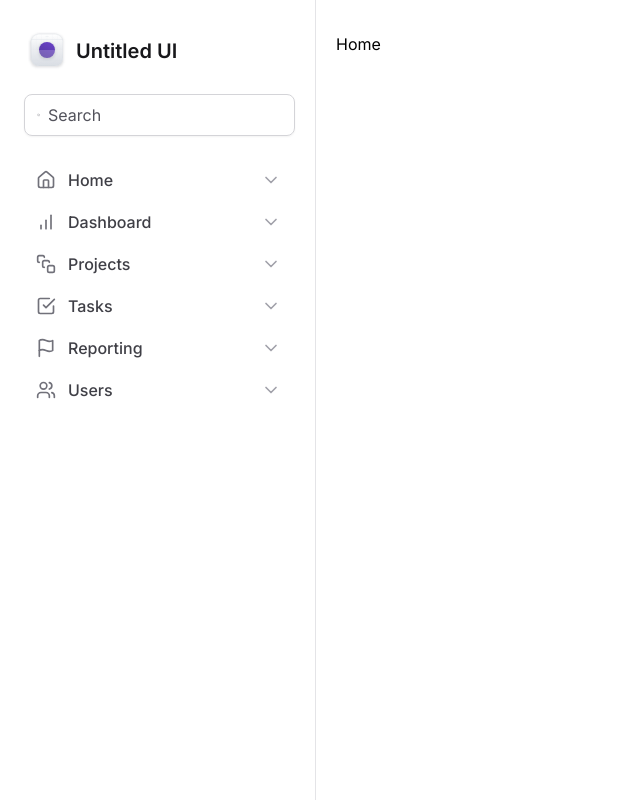
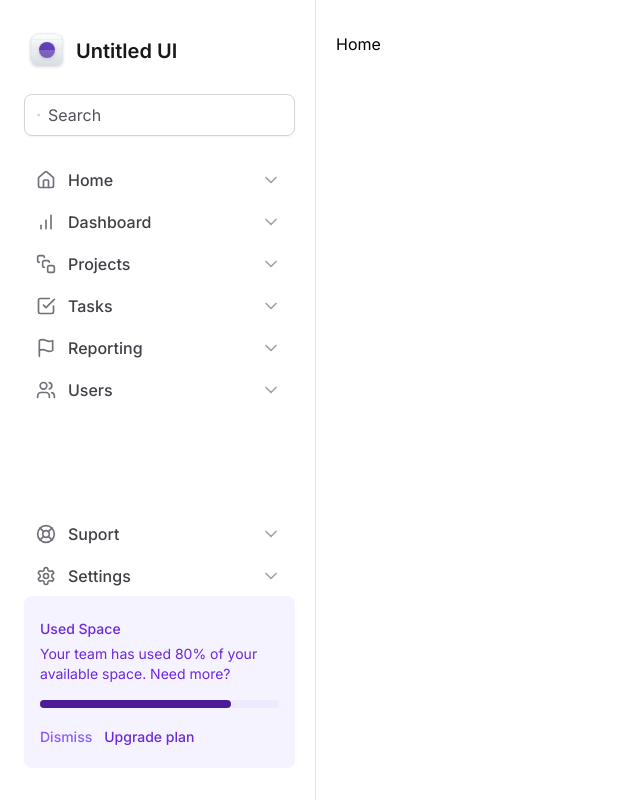
Before and after one commit to pedrosouza423/tailwind-next, a Next.js app: page / in a window 1280 px wide. Shown: the whole page, without its empty margins (0-640 px from the left). Built offline with nearby package versions, Linux system fonts and the light colour scheme.

Commit message:
Added a UsedSpaceWidget component in the sidebar

```diff
--- a/src/app/components/Sidebar/MainNavigation/index.tsx
+++ /dev/null
@@ -1,22 +0,0 @@
-import {
-  BarChart,
-  CheckSquare,
-  Flag,
-  Home,
-  SquareStack,
-  Users,
-} from 'lucide-react'
-import { NavItem } from './NavItem'
-
-export const MainNavigation = () => {
-  return (
-    <nav className="space-y-0.5">
-      <NavItem title="Home" icon={Home} />
-      <NavItem title="Dashboard" icon={BarChart} />
-      <NavItem title="Projects" icon={SquareStack} />
-      <NavItem title="Tasks" icon={CheckSquare} />
-      <NavItem title="Reporting" icon={Flag} />
-      <NavItem title="Users" icon={Users} />
-    </nav>
-  )
-}
--- /dev/null
+++ b/src/app/components/Sidebar/UsedSpaceWidget.tsx
@@ -0,0 +1,33 @@
+export const UsedSpaceWidget = () => {
+  return (
+    <div className="flex flex-col gap-4 rounded-lg bg-violet-50 px-4 py-5">
+      <div className="space-y-1">
+        <span className="text-sm/5 font-medium text-violet-700">
+          Used Space
+        </span>
+        <p className="text-sm/5 text-violet-700">
+          Your team has used 80% of your available space. Need more?
+        </p>
+      </div>
+
+      <div className="h-2 rounded-full bg-violet-100">
+        <div className="h-2 w-4/5 rounded-full bg-violet-900"></div>
+      </div>
+
+      <div className="space-x-3">
+        <button
+          type="submit"
+          className="text-sm font-medium  text-violet-500 hover:text-violet-700"
+        >
+          Dismiss
+        </button>
+        <button
+          type="submit"
+          className="text-sm font-medium text-violet-700 hover:text-violet-900"
+        >
+          Upgrade plan
+        </button>
+      </div>
+    </div>
+  )
+}
--- a/src/app/components/Sidebar/index.tsx
+++ b/src/app/components/Sidebar/index.tsx
@@ -1,11 +1,22 @@
 import React from 'react'
 import { Logo } from './logo'
-import { Search } from 'lucide-react'
-import { MainNavigation } from './MainNavigation'
+import {
+  BarChart,
+  CheckSquare,
+  Flag,
+  Home,
+  LifeBuoy,
+  Search,
+  Settings,
+  SquareStack,
+  Users,
+} from 'lucide-react'
+import { NavItem } from './NavItem'
+import { UsedSpaceWidget } from './UsedSpaceWidget'
 
 export const Sidebar = () => {
   return (
-    <aside className="mx-1 space-y-6 border-r border-zinc-200 px-5 py-8">
+    <aside className="mx-1 flex flex-col gap-6 border-r border-zinc-200 px-5 py-8">
       <Logo />
       <div className="flex w-full items-center gap-2 rounded-lg border border-zinc-300 px-3 py-2 shadow-sm">
         <Search className="h-5 w-5 text-zinc-500" />
@@ -15,7 +26,22 @@
         />
       </div>
 
-      <MainNavigation />
+      <nav className="space-y-0.5">
+        <NavItem title="Home" icon={Home} />
+        <NavItem title="Dashboard" icon={BarChart} />
+        <NavItem title="Projects" icon={SquareStack} />
+        <NavItem title="Tasks" icon={CheckSquare} />
+        <NavItem title="Reporting" icon={Flag} />
+        <NavItem title="Users" icon={Users} />
+      </nav>
+
+      <div className="mt-auto">
+        <nav className="space-y-0.5">
+          <NavItem title="Suport" icon={LifeBuoy} />
+          <NavItem title="Settings" icon={Settings} />
+        </nav>
+        <UsedSpaceWidget />
+      </div>
     </aside>
   )
 }
```
Also changed, not shown: src/app/components/Sidebar/NavItem.tsx (renamed from src/app/components/Sidebar/MainNavigation/NavItem.tsx).
